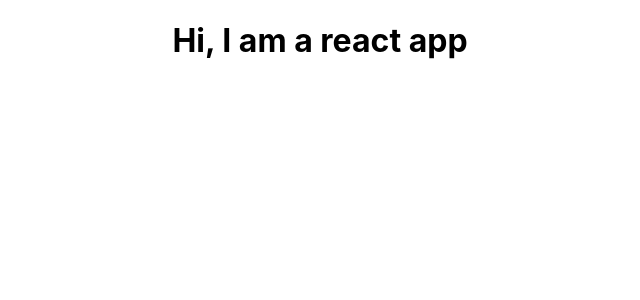
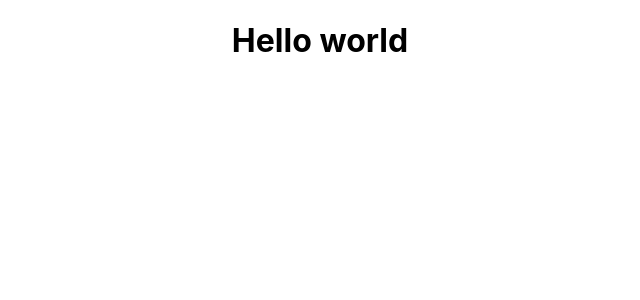
Before and after one commit to cape-balder/react-practice, a React (Create React App) app: page / in a window 1280 px wide. Shown: the top 300 px of the page, without its empty margins (320-960 px from the left). Built offline with nearby package versions, Linux system fonts and the light colour scheme.

Commit message:
Helloworld

```diff
--- a/src/App.js
+++ b/src/App.js
@@ -6,7 +6,7 @@ class App extends Component {
   render() {
     return (
       <div className="App">
-        <h1>Hi, I am a react app</h1>
+        <h1>Hello world</h1>
       </div>
     );
   }
```
